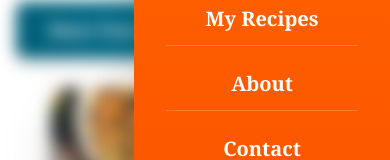
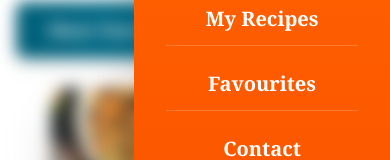
Before and after one commit to aymanbajar/resturant, a React (Vite) app in the folder frontend/: page / in a window 390 px wide. Both pictures are taken after a click on the icon 367 px from the left and 24 px from the top of the page. Shown: the part 324-484 px from the top of the page. Built offline with nearby package versions, Linux system fonts and the light colour scheme; no server answers.

Commit message:
refactor(components): add my fav recipes

```diff
--- a/frontend/src/components/Navbar.tsx
+++ b/frontend/src/components/Navbar.tsx
@@ -83,10 +83,10 @@ export default function Navbar() {
                     </li>
                     <li className="w-full border-b border-white/20 pb-3 hover:border-cyan-300 transition-colors text-center">
                       <a
-                        href="/about"
+                        href="/myFavRecipes"
                         className="block hover:text-cyan-300 transition-all duration-300"
                       >
-                        About
+                        Favourites
                       </a>
                     </li>
                     <li className="w-full border-b border-white/20 pb-3 hover:border-cyan-300 transition-colors text-center">
```
